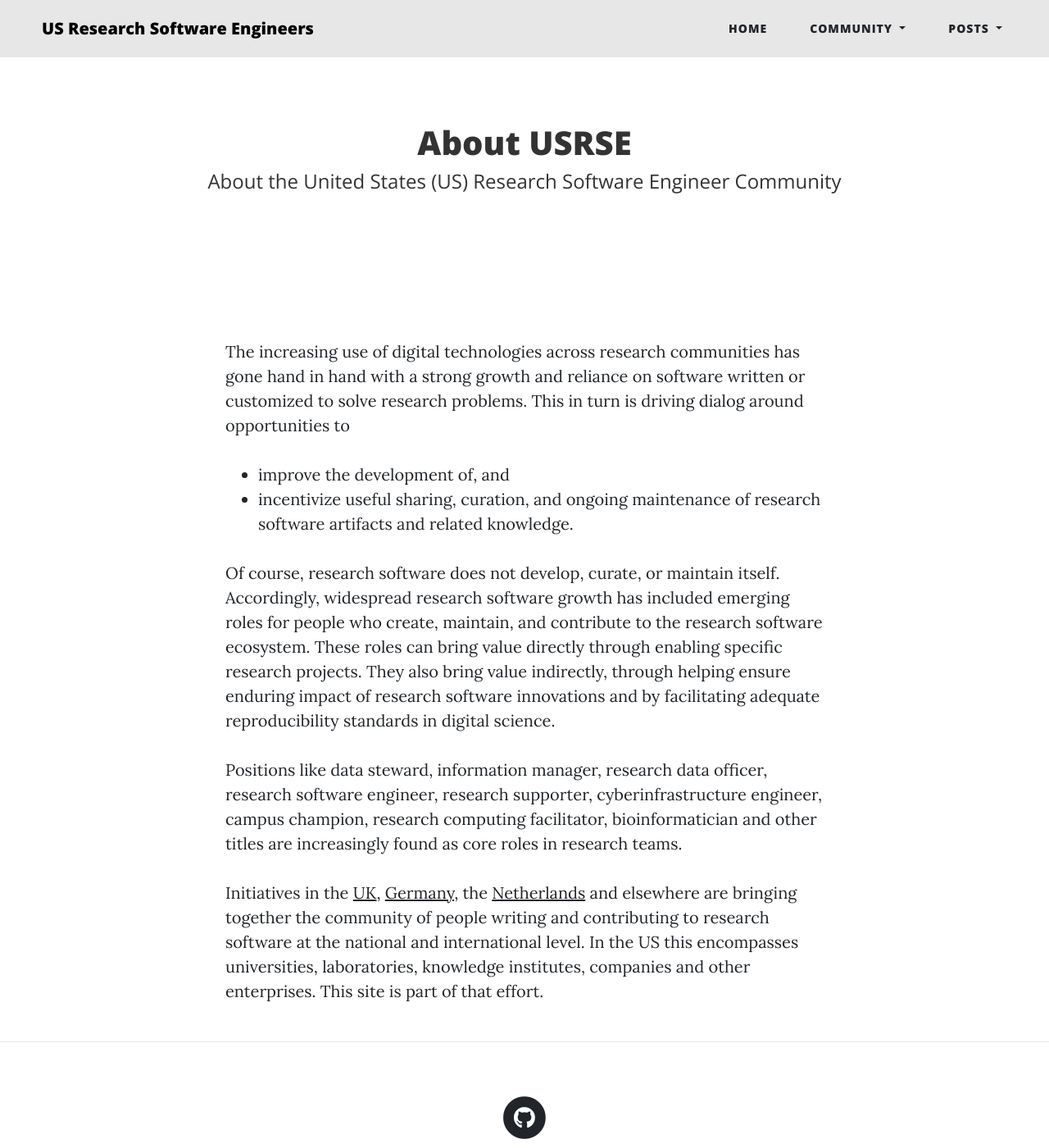
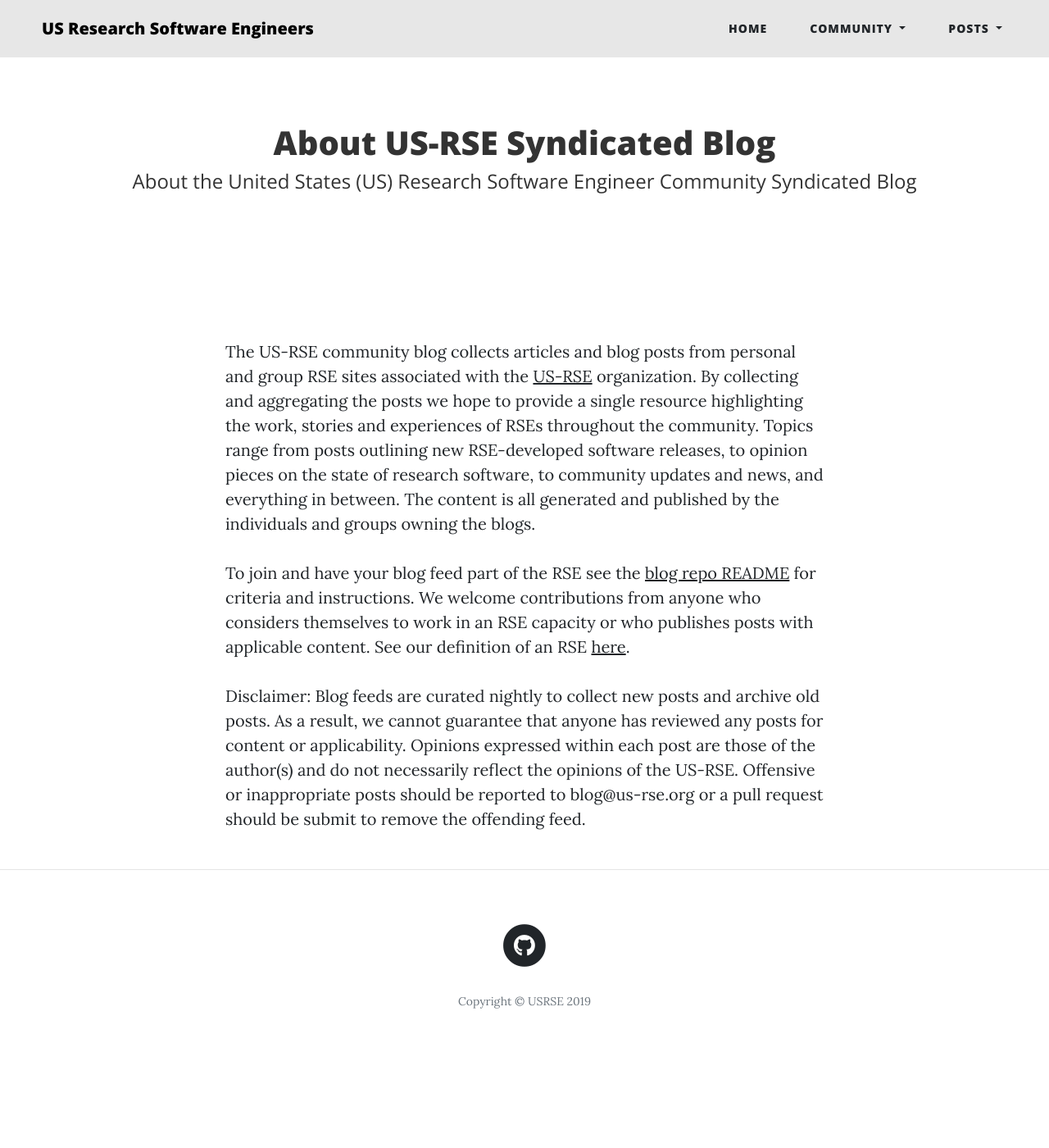
Before and after one commit to USRSE/blog, a Jekyll site: the page built from pages/about.md, in a window 1280 px wide and 1400 px high. Shown: the whole window at 82% size. Built offline with Jekyll 4.4.1, drawn with Linux system fonts in a browser that asks for light colours; nearby versions of some CDN libraries.

Commit message:
Update about to reflect blog, not broader us-rse (#18)
* Update about to reflect blog, not broader us-rse

* minor fixes

```diff
--- a/pages/about.md
+++ b/pages/about.md
@@ -1,34 +1,13 @@
 ---
 layout: page
-title: About USRSE
-description: About the United States (US) Research Software Engineer Community
+title: About US-RSE Syndicated Blog
+description: About the United States (US) Research Software Engineer Community Syndicated Blog
 permalink: /about/
 ---
 
-The increasing use of digital technologies across research communities has gone hand
-in hand with a strong growth and reliance on software written or customized to solve
-research problems. This in turn is driving dialog around opportunities to
+The US-RSE community blog collects articles and blog posts from personal and group RSE sites associated with the [US-RSE](https://us-rse.org) organization.  By collecting and aggregating the posts we hope to provide a single resource highlighting the work, stories and experiences of RSEs throughout the community.  Topics range from posts outlining new RSE-developed software releases, to opinion pieces on the state of research software, to community updates and news, and everything in between.  The content is all generated and published by the individuals and groups owning the blogs.
 
-  * improve the development of, and
-  * incentivize useful sharing, curation, and ongoing maintenance of
-    research software artifacts and related knowledge.
+To join and have your blog feed part of the RSE see the [blog repo README](https://github.com/USRSE/blog) for criteria and instructions.  We welcome contributions from anyone who considers themselves to work in an RSE capacity or who publishes posts with applicable content.  See our definition of an RSE [here](https://us-rse.org/what-is-an-rse/).
 
-Of course, research software does not develop, curate, or maintain itself. Accordingly,
-widespread research software growth has included emerging roles for people who
-create, maintain, and contribute to the research software ecosystem. These roles can
-bring value directly through enabling specific research projects. They
-also bring value indirectly, through helping ensure enduring impact of research
-software innovations and by facilitating adequate reproducibility standards in
-digital science.
-
-Positions like data steward, information manager, research data
-officer, research software engineer, research supporter, cyberinfrastructure
-engineer, campus champion, research computing facilitator, bioinformatician and
-other titles are increasingly found as core roles in research teams.
-
-Initiatives in the [UK](http://rse.ac.uk/), [Germany](http://www.de-rse.org/en), the
-[Netherlands](http://nl-rse.org) and elsewhere are bringing
-together the community of people writing and contributing to research software at
-the national and international level. In the US this encompasses
-universities, laboratories, knowledge institutes, companies and other
-enterprises. This site is part of that effort.
+Disclaimer:
+Blog feeds are curated nightly to collect new posts and archive old posts.  As a result, we cannot guarantee that anyone has reviewed any posts for content or applicability.  Opinions expressed within each post are those of the author(s) and do not necessarily reflect the opinions of the US-RSE.  Offensive or inappropriate posts should be reported to blog@us-rse.org or a pull request should be submit to remove the offending feed.
```
